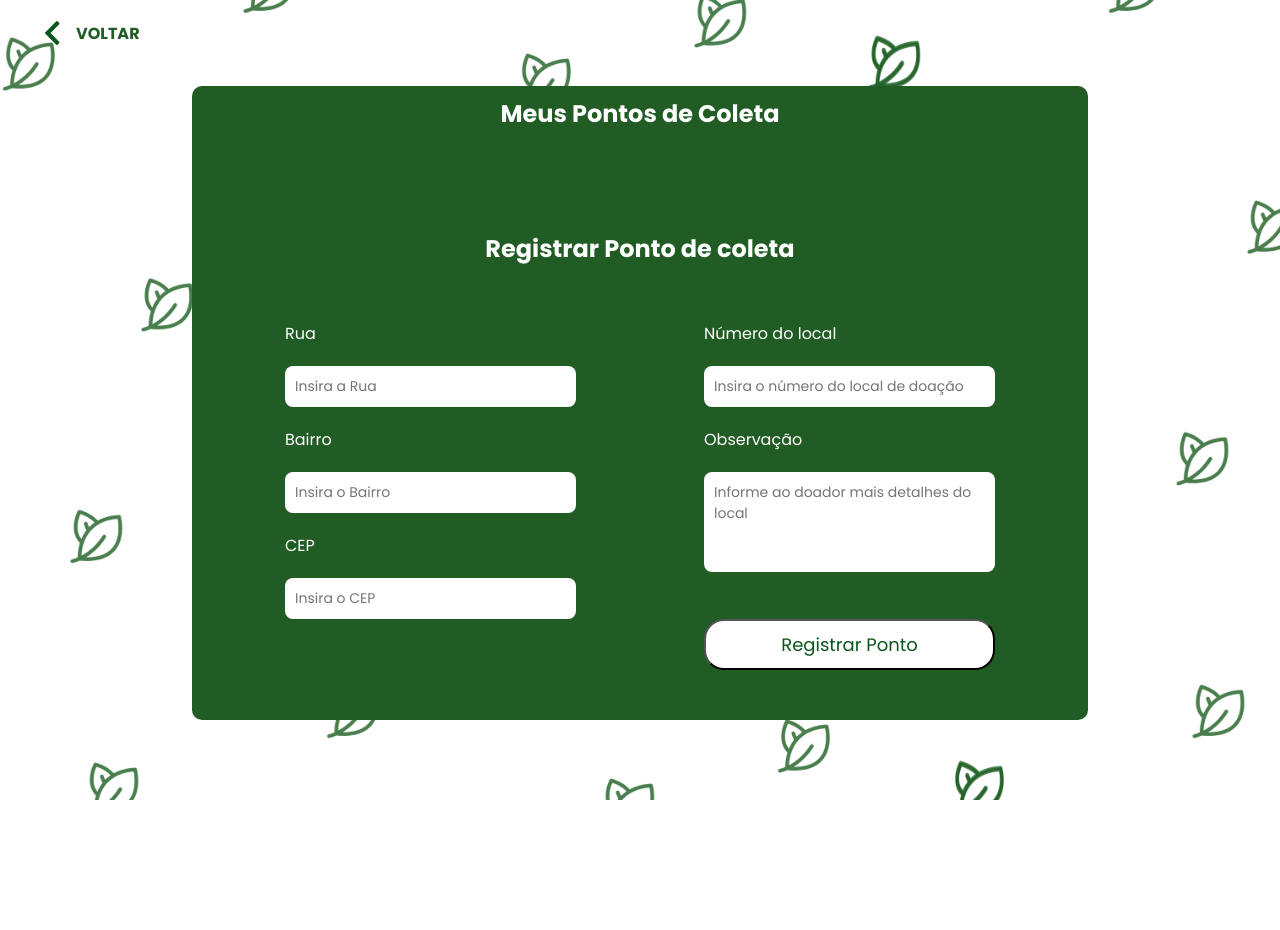
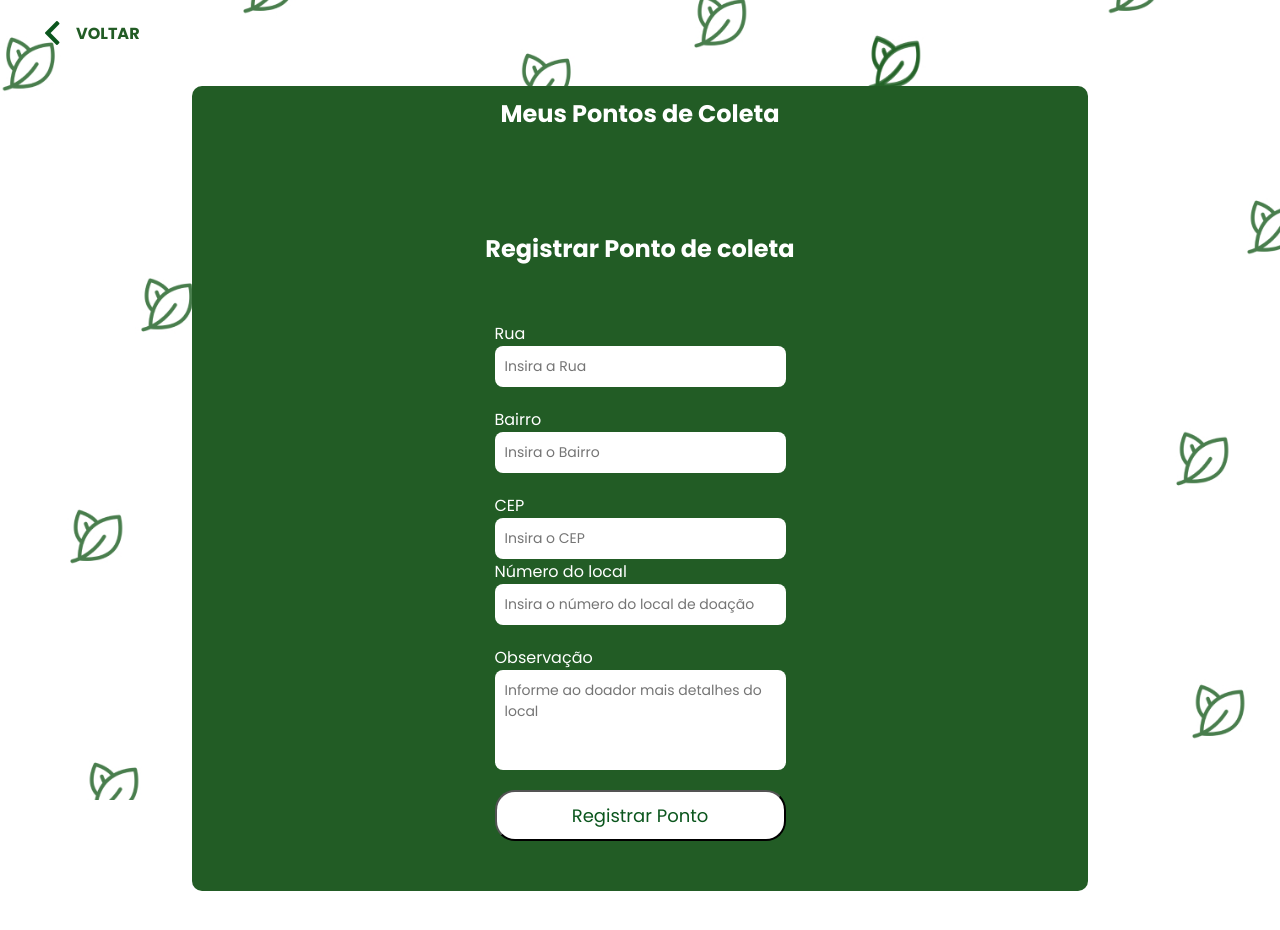
Before and after one commit to YasSantrb/front-ECOTECH, a React (Vite) app: page /registro/pontos/coleta in a window 1280 px wide. Shown: the top 930 px of the page. Before the commit the page ends 800 px from the top, so only its background shows below. Built offline with nearby package versions, Linux system fonts and the light colour scheme; a web font is replaced by a local one.

Commit message:
feat: adicionando validação nas telas de criar doação e registrar pontos de coleta.

```diff
--- a/src/pages/tela_criar_doacao.jsx
+++ b/src/pages/tela_criar_doacao.jsx
@@ -2,10 +2,70 @@ import styles from "../styles/tela_criar_doacao.module.css";
 import fundo_login_cadastro from "../assets/imagens/fundo_login_cadastro.jpg";
 import icon_voltar from "../assets/imagens/icon_voltar.png";
 import icon_camera from "../assets/imagens/icon-camera.png";
+import PopUpSucesso from "../components/popUpSucesso";
+import { useState } from "react";
+import { Link } from "react-router-dom";
 
 function TelaCriarDoacao() {
+  const [nome, setNome] = useState("");
+  const [especificacao, setEspecificacao] = useState("");
+  const [descricao, setDescricao] = useState("");
+  const [observacao, setObservacao] = useState("");
+  const [condicao, setCondicao] = useState("");
+  const [erroNome, setErroNome] = useState("");
+  const [erroEspecificacao, setErroEspecificacao] = useState("");
+  const [erroDescricao, setErroDescricao] = useState("");
+  const [erroObservacao, setErroObservacao] = useState("");
+  const [erroCondicao, setErroCondicao] = useState("");
+  const [mensagemSucesso, setMensagemSucesso] = useState(null);
+
+  function enviarDoacao(evento) {
+    evento.preventDefault();
+    if (
+      !nome.trim() ||
+      !especificacao.trim() ||
+      !descricao.trim() ||
+      !observacao.trim() ||
+      !condicao.trim()
+    ) {
+      setErroNome(!nome.trim() ? "Preencha o nome do eletrônico!" : "");
+      setErroEspecificacao(
+        !especificacao.trim() ? "Preencha a especificação!" : ""
+      );
+      setErroDescricao(!descricao.trim() ? "Preencha a descrição!" : "");
+      setErroObservacao(!observacao.trim() ? "Preencha a observação!" : "");
+      setErroCondicao(
+        !condicao.trim() ? "Preencha a condição do eletrônico!" : ""
+      );
+      return;
+    }
+    setErroNome("");
+    setErroEspecificacao("");
+    setErroDescricao("");
+    setErroObservacao("");
+    setErroCondicao("");
+
+    console.log("Doação enviada com sucesso!", {
+      nome,
+      especificacao,
+      descricao,
+      observacao,
+      condicao,
+    });
+    setMensagemSucesso("Doação enviada com sucesso!");
+    setTimeout(() => {
+      setMensagemSucesso(null);
+    }, 2000);
+    setNome("");
+    setEspecificacao("");
+    setDescricao("");
+    setObservacao("");
+    setCondicao("");
+  }
+
   return (
     <div className={styles.tela_criar_doacao}>
+      {mensagemSucesso && <PopUpSucesso mensagem={mensagemSucesso} />}
       <img
         src={fundo_login_cadastro}
         alt="imagem_de_fundo"
@@ -13,50 +73,126 @@ function TelaCriarDoacao() {
       />
 
       <div className={styles.top_bar_doacao}>
-        <a href="/" className={styles.voltar}>
+        <Link to="/" className={styles.voltar}>
           <img src={icon_voltar} alt="voltar" className={styles.icone_voltar} />
           VOLTAR
-        </a>
+        </Link>
       </div>
 
       <div className={styles.form_doacao}>
         <h2>Criar doação</h2>
-        <p className={styles.subtitulo}>Preencha os campos abaixo para criar a sua doação!</p>
+        <p className={styles.subtitulo}>
+          Preencha os campos abaixo para criar a sua doação!
+        </p>
 
+        <form onSubmit={enviarDoacao}>
           <div className={styles.form_campos}>
             <div className={styles.coluna_esquerda}>
+              <div className={styles.campo}>
                 <label>Nome</label>
-            <input type="text" placeholder="Insira o nome do eletrônico*" />
+                <input
+                  className={`${styles.input} ${
+                    erroNome ? styles.erro_input : ""
+                  }`}
+                  value={nome}
+                  onChange={(e) => setNome(e.target.value)}
+                  type="text"
+                  placeholder="Insira o nome do eletrônico*"
+                />
+                {erroNome && <p className={styles.erro}>{erroNome}</p>}
+              </div>
 
+              <div className={styles.campo}>
                 <label>Especificação</label>
-            <input type="text" placeholder="Ex: Modelo com entradas AV tradicionais." />
+                <input
+                  className={`${styles.input} ${
+                    erroEspecificacao ? styles.erro_input : ""
+                  }`}
+                  value={especificacao}
+                  onChange={(e) => setEspecificacao(e.target.value)}
+                  type="text"
+                  placeholder="Ex: Modelo com entradas AV tradicionais."
+                />
+                {erroEspecificacao && (
+                  <p className={styles.erro}>{erroEspecificacao}</p>
+                )}
+              </div>
 
+              <div className={styles.campo}>
                 <label>Descrição geral do eletrônico</label>
-            <textarea placeholder="Ex: Ideal para empresas que desejam reciclar eletrônicos ou entusiastas que queiram reaproveitar peças." />
+                <textarea
+                  className={`${styles.input} ${
+                    erroDescricao ? styles.erro_input : ""
+                  }`}
+                  value={descricao}
+                  onChange={(e) => setDescricao(e.target.value)}
+                  placeholder="Ex: Ideal para empresas que desejam reciclar eletrônicos ou entusiastas que queiram reaproveitar peças."
+                />
+                {erroDescricao && (
+                  <p className={styles.erro}>{erroDescricao}</p>
+                )}
+              </div>
             </div>
 
             <div className={styles.divisoria}></div>
 
             <div className={styles.coluna_direita}>
+              <div className={styles.campo}>
                 <label>Condição do eletrônico</label>
-            <input type="text" placeholder="Insira a condição do eletrônico*" />
+                <input
+                  className={`${styles.input} ${
+                    erroCondicao ? styles.erro_input : ""
+                  }`}
+                  value={condicao}
+                  onChange={(e) => setCondicao(e.target.value)}
+                  type="text"
+                  placeholder="Insira a condição do eletrônico*"
+                />
+                {erroCondicao && <p className={styles.erro}>{erroCondicao}</p>}
+              </div>
 
+              <div className={styles.campo}>
                 <label>Observação</label>
-            <input type="text" placeholder="Ex: Ideal para reciclagem." />
+                <input
+                  className={`${styles.input} ${
+                    erroObservacao ? styles.erro_input : ""
+                  }`}
+                  value={observacao}
+                  onChange={(e) => setObservacao(e.target.value)}
+                  type="text"
+                  placeholder="Ex: Ideal para reciclagem."
+                />
+                {erroObservacao && (
+                  <p className={styles.erro}>{erroObservacao}</p>
+                )}
+              </div>
 
+              <div className={styles.campo}>
                 <label>Insira as fotos do eletrônico</label>
                 <div className={styles.area_fotos}>
                   <div className={styles.foto_placeholder}>
-                <img src={icon_camera} alt="ícone câmera" className={styles.icon_camera} />
+                    <img
+                      src={icon_camera}
+                      alt="ícone câmera"
+                      className={styles.icon_camera}
+                    />
                   </div>
                   <div className={styles.foto_placeholder}>
-                <img src={icon_camera} alt="ícone câmera" className={styles.icon_camera} />
+                    <img
+                      src={icon_camera}
+                      alt="ícone câmera"
+                      className={styles.icon_camera}
+                    />
+                  </div>
                 </div>
               </div>
             </div>
           </div>
 
-        <button className={styles.botao_enviar}>Enviar doação!</button>
+          <button type="submit" className={styles.botao_enviar}>
+            Enviar doação!
+          </button>
+        </form>
       </div>
     </div>
   );
--- a/src/pages/tela_registro_pontos_coleta.jsx
+++ b/src/pages/tela_registro_pontos_coleta.jsx
@@ -1,11 +1,65 @@
 import styles from "../styles/tela_registro_pontos_coleta.module.css";
 import icon_voltar from "../assets/imagens/icon_voltar.png";
 import fundo_login_cadastro from "../assets/imagens/fundo_login_cadastro.jpg";
+import PopUpSucesso from "../components/popUpSucesso";
+import { useState } from "react";
 import { Link } from "react-router-dom";
 
 function TelaRegistroPontosColeta() {
+  const [rua, setRua] = useState("");
+  const [bairro, setBairro] = useState("");
+  const [cep, setCep] = useState("");
+  const [observacao, setObservacao] = useState("");
+  const [numero, setNumero] = useState("");
+  const [erroRua, setErroRua] = useState("");
+  const [erroBairro, setErroBairro] = useState("");
+  const [erroCep, setErroCep] = useState("");
+  const [erroObservacao, setErroObservacao] = useState("");
+  const [erroNumero, setErroNumero] = useState("");
+  const [mensagemSucesso, setMensagemSucesso] = useState(null);
+
+  function registrarPonto(evento) {
+    evento.preventDefault();
+    if (
+      !rua.trim() ||
+      !bairro.trim() ||
+      !cep.trim() ||
+      !observacao.trim() ||
+      !numero.trim()
+    ) {
+      setErroRua(!rua.trim() ? "Preencha o nome da rua!" : "");
+      setErroBairro(!bairro.trim() ? "Preencha o nome do bairro!" : "");
+      setErroCep(!cep.trim() ? "Preencha com o CEP!" : "");
+      setErroObservacao(!observacao.trim() ? "Preencha a observação!" : "");
+      setErroNumero(!numero.trim() ? "Preencha com o número do local!" : "");
+      return;
+    }
+    setErroRua("");
+    setErroBairro("");
+    setErroCep("");
+    setErroObservacao("");
+    setErroNumero("");
+
+    console.log("Ponto de coleta registrado com sucesso!", {
+      rua,
+      bairro,
+      cep,
+      observacao,
+      numero,
+    });
+    setMensagemSucesso("Ponto de coleta registrado com sucesso!");
+    setTimeout(() => {
+      setMensagemSucesso(null);
+    }, 2000);
+    setRua("");
+    setBairro("");
+    setCep("");
+    setObservacao("");
+    setNumero("");
+  }
   return (
     <div className={styles.tela_registro_pontos_coleta}>
+      {mensagemSucesso && <PopUpSucesso mensagem={mensagemSucesso} />}
       <img
         src={fundo_login_cadastro}
         alt="imagem_de_fundo"
@@ -24,38 +78,83 @@ function TelaRegistroPontosColeta() {
         <div className={styles.registrar}>
           <h2>Registrar Ponto de coleta</h2>
           <div className={styles.divmae}>
+            <form onSubmit={registrarPonto}>
               <div className={styles.divCh}>
+                <div className={styles.campo}>
                   <p>Rua</p>
-              <input type="text" placeholder="Insira a Rua"></input>
+                  <input
+                    className={`${styles.input} ${
+                      erroRua ? styles.erro_input : ""
+                    }`}
+                    value={rua}
+                    type="text"
+                    onChange={(e) => setRua(e.target.value)}
+                    placeholder="Insira a Rua"
+                  ></input>
+                  {erroRua && <p className={styles.erro}>{erroRua}</p>}
+                </div>
+                <div className={styles.campo}>
                   <p>Bairro</p>
-              <input type="text" placeholder="Insira o Bairro"></input>
+                  <input
+                    className={`${styles.input} ${
+                      erroBairro ? styles.erro_input : ""
+                    }`}
+                    value={bairro}
+                    onChange={(e) => setBairro(e.target.value)}
+                    type="text"
+                    placeholder="Insira o Bairro"
+                  ></input>
+                  {erroBairro && <p className={styles.erro}>{erroBairro}</p>}
+                </div>
+                <div className={styles.campo}>
                   <p>CEP</p>
-              <input type="number" placeholder="Insira o CEP "></input>
+                  <input
+                    value={cep}
+                    onChange={(e) => setCep(e.target.value)}
+                    className={`${styles.input} ${
+                      erroCep ? styles.erro_input : ""
+                    }`}
+                    type="text"
+                    placeholder="Insira o CEP "
+                  ></input>
+                  {erroCep && <p className={styles.erro}>{erroCep}</p>}
+                </div>
               </div>
               <div className={styles.divCh}>
+                <div className={styles.campo}>
                   <p>Número do local</p>
-              <input type="number" placeholder="Insira o número do local de doação"></input>
+                  <input
+                    className={`${styles.input} ${
+                      erroNumero ? styles.erro_input : ""
+                    }`}
+                    value={numero}
+                    onChange={(e) => setNumero(e.target.value)}
+                    type="text"
+                    placeholder="Insira o número do local de doação"
+                  ></input>
+                  {erroNumero && <p className={styles.erro}>{erroNumero}</p>}
+                </div>
+                <div className={styles.campo}>
                   <p>Observação</p>
-              <textarea placeholder="Informe ao doador mais detalhes do local"></textarea>
-              <button
-                onClick={() => {
-                  const confirmacao = window.confirm("Tem certeza que deseja registrar o ponto?");
-                  if (confirmacao) {
-                    console.log("Ponto registrado!");
-                    window
-                  } else {
-                    // ação cancelada
-                    console.log("Registro cancelado.");
-                  }
-                }}
-              >
-                Registrar Ponto
-              </button>
+                  <textarea
+                    className={`${styles.input} ${
+                      erroObservacao ? styles.erro_input : ""
+                    }`}
+                    value={observacao}
+                    onChange={(e) => setObservacao(e.target.value)}
+                    placeholder="Informe ao doador mais detalhes do local"
+                  ></textarea>
+                  {erroObservacao && (
+                    <p className={styles.erro}>{erroObservacao}</p>
+                  )}
+                </div>
+                <button type="submit">Registrar Ponto</button>
+              </div>
+            </form>
           </div>
         </div>
       </div>
     </div>
-    </div >
   );
 }
 
--- a/src/styles/tela_criar_doacao.module.css
+++ b/src/styles/tela_criar_doacao.module.css
@@ -153,3 +153,18 @@ textarea {
 .botao_enviar:hover {
   background-color: #a4e2b4;
 }
+
+.campo{
+  display: flex;
+  flex-direction: column;
+}
+
+.erro{
+  color: red;
+  font-size: 13px;
+  margin-top: 2px;
+}
+
+.erro_input{
+  border: 1px solid red;
+}
--- a/src/styles/tela_registro_pontos_coleta.module.css
+++ b/src/styles/tela_registro_pontos_coleta.module.css
@@ -97,3 +97,18 @@
 .Coletas{
   margin-bottom: 100px;
 }
+
+.campo{
+  display: flex;
+  flex-direction: column;
+}
+
+.erro{
+  color: red;
+  font-size: 13px;
+  margin-top: 2px;
+}
+
+.erro_input{
+  border: 1px solid red;
+}
```
Lines whose indentation alone changed are shown as unchanged.
